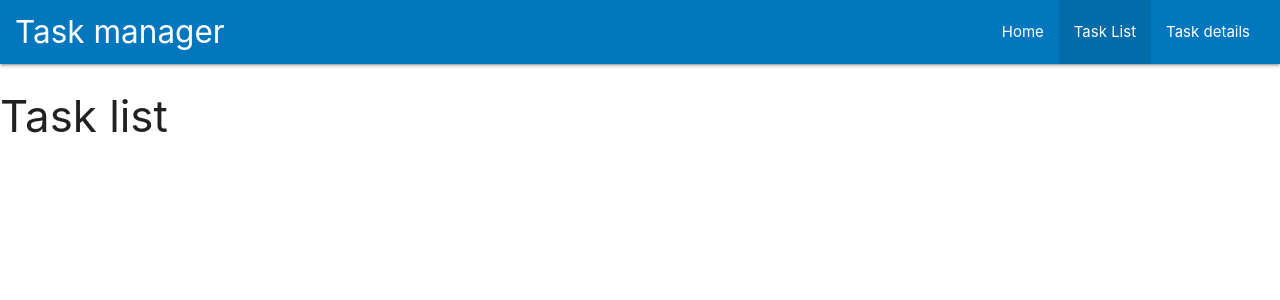
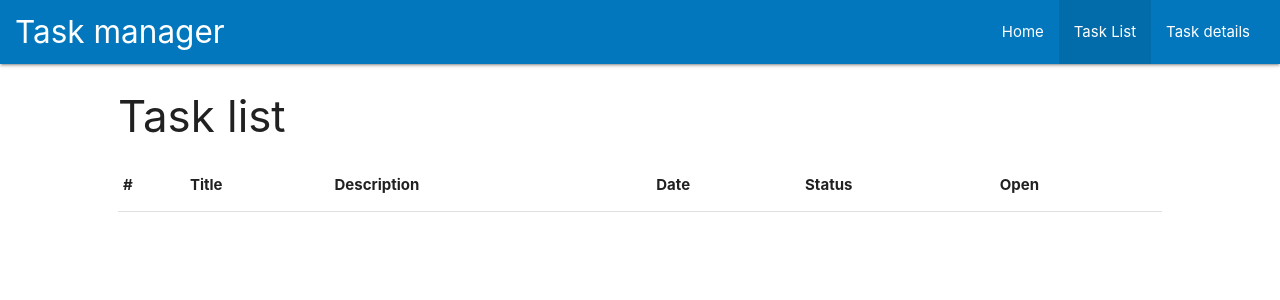
Before and after one commit to alexander-lyakhov/vue-tm-materialize, a Vue app: page /list in a window 1280 px wide. Shown: the top 300 px of the page. Built offline with nearby package versions, Linux system fonts and the light colour scheme.

Commit message:
added list view

```diff
--- a/src/router/index.js
+++ b/src/router/index.js
@@ -19,7 +19,7 @@ const router = new VueRouter({
       component: () => import(/* webpackChunkName: "about" */ '../views/task-list.vue')
     },
     {
-      path: '/task',
+      path: '/task/:id',
       name: 'task',
       component: () => import(/* webpackChunkName: "about" */ '../views/task-details.vue')
     },
--- a/src/views/create.vue
+++ b/src/views/create.vue
@@ -72,11 +72,14 @@ export default {
       const task = {
         id: new Date().getTime().toString(12),
         title: this.title,
+        description: this.description,
         date: this.datepicker.date,
         tags: this.chips.chipsData
       };
 
       this.$store.commit('addTask', task);
+
+      this.$router.push('/list');
 
       console.log('onSubmit', task);
     }
--- a/src/views/task-list.vue
+++ b/src/views/task-list.vue
@@ -1,13 +1,62 @@
 <template>
-  <h3>Task list</h3>
+  <div class="row">
+  <div class="col s10 offset-s1">
+    <h3>Task list</h3>
+    <table>
+      <thead>
+        <tr>
+          <th>#</th>
+          <th>Title</th>
+          <th>Description</th>
+          <th>Date</th>
+          <th>Status</th>
+          <th>Open</th>
+        </tr>
+      </thead>
+      <tbody>
+        <tr v-for="(task, index) in tasks" :key="index">
+          <td>{{index + 1}}</td>
+          <td>{{task.title}}</td>
+          <td class="cell-description truncate">{{task.description}}</td>
+          <td>{{dateToString(task)}}</td>
+          <td>{{getStatus(task)}}</td>
+          <td><router-link  class="btn" :to="`/task/${task.id}`">Open</router-link></td>
+        </tr>
+      </tbody>
+    </table>
+  </div>
+  </div>
 </template>
 
 <script>
 
+import {mapState} from 'vuex';
+
 export default {
   name: 'task-list',
+
+  computed: {
+    ...mapState(['tasks']),
+  },
+
+  methods: {
+    dateToString(task) {
+      return new Date(task.date).toLocaleDateString()
+    },
+    isActive(task) {
+      return (Date.now() < new Date(task.date).getTime());
+    },
+
+    getStatus(task) {
+      return (Date.now() < new Date(task.date).getTime()) ? 'active':'out of date';
+    }
+  }
 }
 </script>
 
 <style lang="scss" scoped>
+  .cell-description {
+    //background: #edc;
+    max-width: 400px;
+  }
 </style>
```
